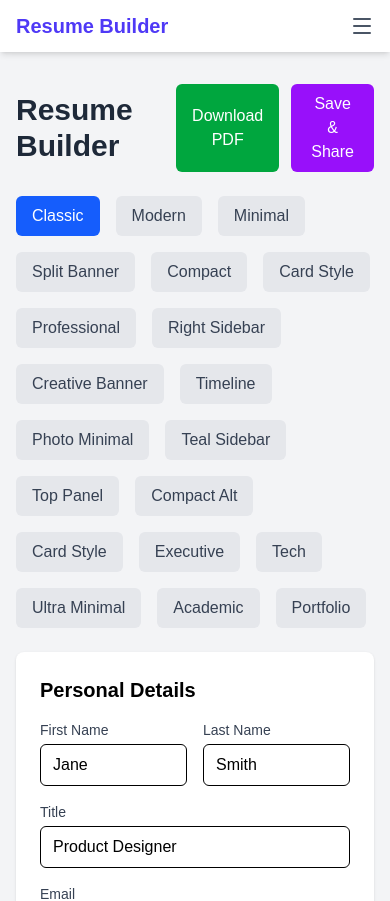
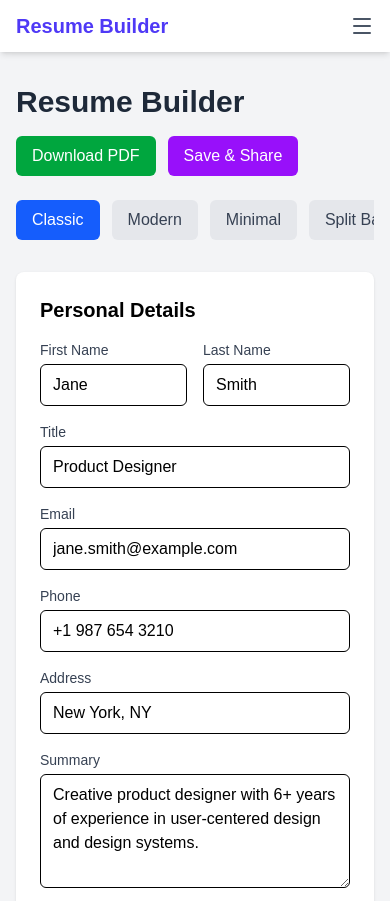
Before and after one commit to MuhammadRaheelFayyaz/resume-builder, a Next.js app: page /builder in a window 390 px wide. Shown: the top 901 px of the page. Built offline with nearby package versions, Linux system fonts and the light colour scheme; no server answers.

Commit message:
Fixed UI issue for mobile screen

```diff
--- a/app/builder/page.tsx
+++ b/app/builder/page.tsx
@@ -182,9 +182,9 @@ export default function Home() {
       />
       <div className="min-h-screen bg-gray-100 print:bg-white">
         <div className="container mx-auto px-4 py-8 print:p-0">
-          <div className="flex justify-between items-center mb-6 print:hidden">
+          <div className="flex flex-wrap md:flex-nowrap justify-between items-center mb-6 print:hidden">
             <h1 className="text-3xl font-bold text-gray-800">Resume Builder</h1>
-            <div className="flex gap-3">
+            <div className="flex gap-3 mt-4 md:mt-0">
               <button onClick={() => window.print()} className="bg-green-600 text-white px-4 py-2 rounded-md">
                 Download PDF
               </button>
--- a/app/components/TemplateSelector.tsx
+++ b/app/components/TemplateSelector.tsx
@@ -27,17 +27,17 @@ const templates: { id: TemplateType; label: string }[] = [
   { id: 'template18', label: 'Ultra Minimal' },
   { id: 'template19', label: 'Academic' },
   { id: 'template20', label: 'Portfolio' },
-
 ];
 
 export default function TemplateSelector({ selected, onChange }: TemplateSelectorProps) {
   return (
-    <div className="flex flex-wrap gap-4 mb-6">
+    <div className="w-full overflow-x-auto pb-2 mb-6 scrollbar-thin">
+      <div className="flex flex-nowrap md:flex-wrap gap-3 md:gap-4 min-w-min">
         {templates.map((template) => (
           <button
             key={template.id}
             onClick={() => onChange(template.id)}
-          className={`px-4 py-2 rounded-md transition ${
+            className={`px-4 py-2 rounded-md transition whitespace-nowrap touch-manipulation ${
               selected === template.id
                 ? 'bg-blue-600 text-white'
                 : 'bg-gray-200 text-gray-700 hover:bg-gray-300'
@@ -47,5 +47,6 @@ export default function TemplateSelector({ selected, onChange }: TemplateSelecto
           </button>
         ))}
       </div>
+    </div>
   );
 }
```
Lines whose indentation alone changed are shown as unchanged.
